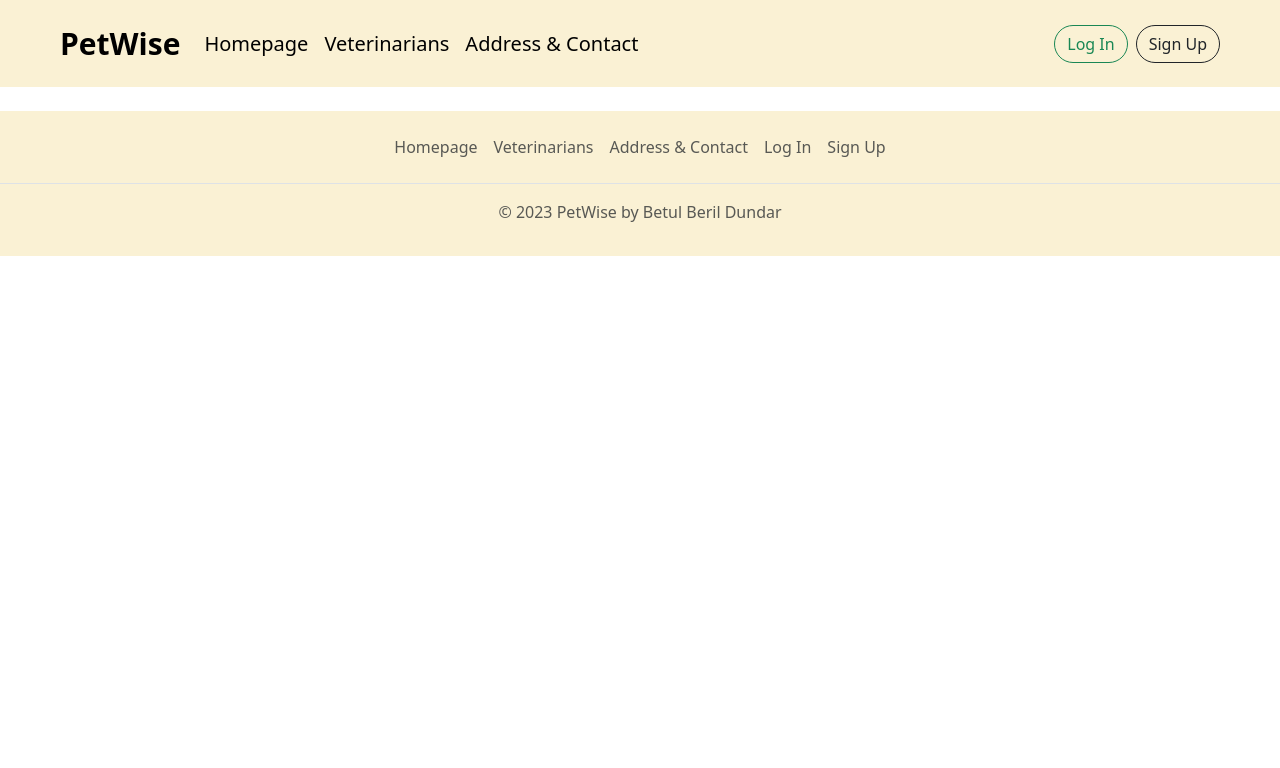
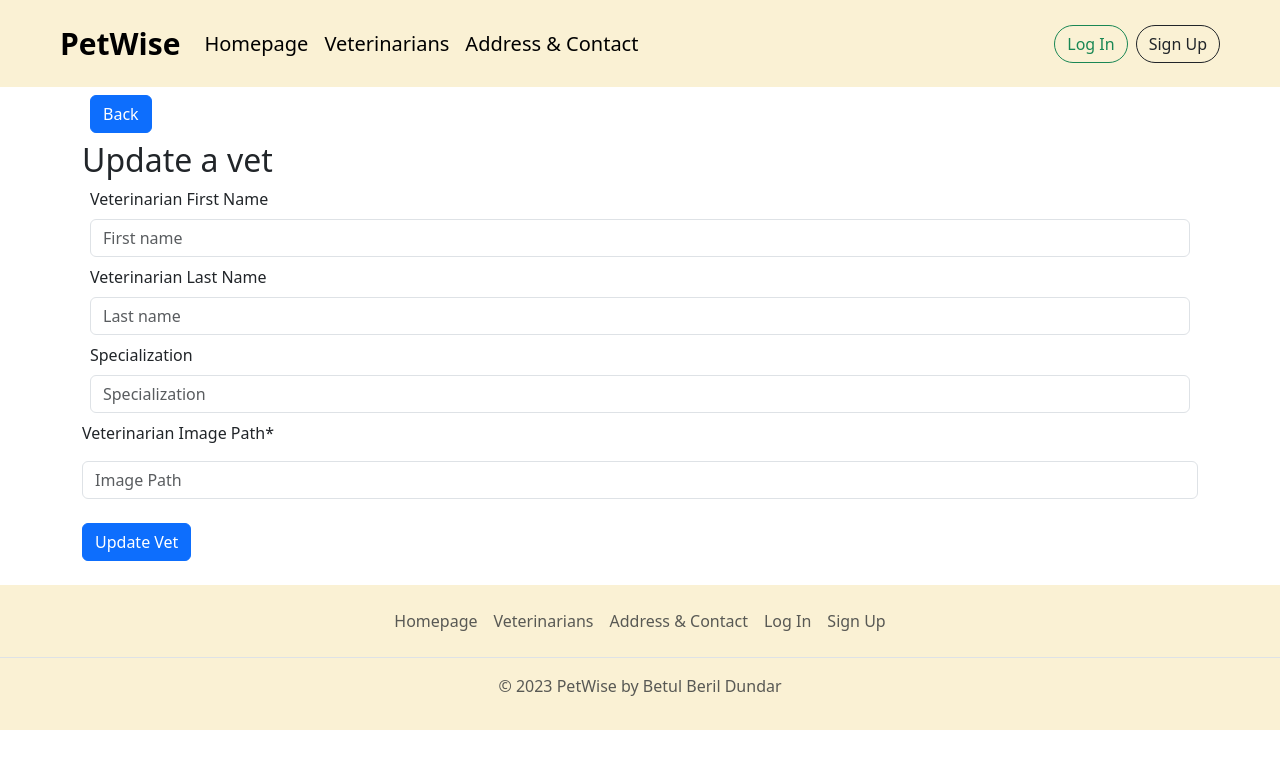
Before and after one commit to bberildundar/wd2-frontend-petwise, a Vue app: page /updateVet/1 in a window 1280 px wide. Shown: the top 768 px of the page. Built offline with nearby package versions, Linux system fonts and the light colour scheme; no server answers.

Commit message:
create vet, updatevet and delete vet works

```diff
--- a/src/components/Homepage.vue
+++ b/src/components/Homepage.vue
@@ -15,8 +15,25 @@
         for your beloved pets.
         Our veterinarians are dedicated to ensuring the health and well-being of your furry friends.</p>
 
+        <div v-if="showAlert" class="alert alert-danger alert-dismissible fade show" role="alert">
+        <strong>Error: </strong> {{ errorText }}
+        <button type="button" class="btn-close" data-bs-dismiss="alert" aria-label="Close"
+          @click="showAlert = false"></button>
+      </div>
+      <div v-if="showSuccess" class="alert alert-success alert-dismissible fade show" role="alert">
+        <strong>Success: </strong> {{ successText }}
+        <button type="button" class="btn-close" data-bs-dismiss="alert" aria-label="Close"
+          @click="showSuccess = false"></button>
+      </div>
+
+      <router-link to="/createVet">
+        <button type="button" class="btn btn-success my-3">
+          Add Vet
+        </button>
+      </router-link>
       <div class="row">
-      <vet-item v-for="vet in vets" :key="vet.id" :vet="vet" />
+        <vet-item v-for="vet in vets" :key="vet.id" :vet="vet" @update="update" @popUpSuccessText = "popUpSuccessText" @popUpErrorText = "popUpErrorText"/>
+
       </div>
 
       <div class="row mt-5">
@@ -50,6 +67,10 @@ export default {
   data() {
     return {
       vets: [],
+      showAlert: false,
+      errorText: '',
+      showSuccess: false,
+      successText: ''
     };
   },
   mounted() {
@@ -65,6 +86,18 @@ export default {
         })
         .catch((error) => console.log(error));
     },
+    popUpSuccessText(text) {
+      this.successText = text;
+      this.showSuccess = true;
+      this.errorText = '';
+      this.showAlert = false;
+    },
+    popUpErrorText(text) {
+      this.errorText = text;
+      this.showAlert = true;
+      this.successText = '';
+      this.showSuccess = false;
+    }
   },
 };
 </script>
--- a/src/components/admin/CreateVet.vue
+++ b/src/components/admin/CreateVet.vue
@@ -1,25 +1,43 @@
 <template>
   <section>
     <div class="container">
-        <router-link to="/vetList">
+      <router-link to="/">
         <button type="button" class="btn btn-primary m-2">
           Back
         </button>
       </router-link>
       <h2>Add a vet</h2>
+      <div v-if="showAlert" class="alert alert-danger alert-dismissible fade show" role="alert">
+        <strong>Error: </strong> {{ errorText }}
+        <button type="button" class="btn-close" data-bs-dismiss="alert" aria-label="Close"
+          @click="showAlert = false"></button>
+      </div>
+      <div v-if="showSuccess" class="alert alert-success alert-dismissible fade show" role="alert">
+        <strong>Success: </strong> {{ successText }}
+        <button type="button" class="btn-close" data-bs-dismiss="alert" aria-label="Close"
+          @click="showSuccess = false"></button>
+      </div>
       <form>
         <div class="m-2 form-group">
-            <label for="veterinarianNameTextBox">Veterinarian Name</label>
-            <input type="text" class="my-2 form-control" id="veterinarianNameTextBox" aria-describedby="veterinarianNameTextBox" placeholder="Name" required>
+          <label for="veterinarianFirstNameTextBox">Veterinarian First Name</label>
+          <input type="text" class="my-2 form-control" v-model="firstName" id="veterinarianFirstNameTextBox"
+            aria-describedby="veterinarianFirstNameTextBox" placeholder="First name" required>
+        </div>
+        <div class="m-2 form-group">
+          <label for="veterinarianLastNameTextBox">Veterinarian Last Name</label>
+          <input type="text" class="my-2 form-control" v-model="lastName" id="veterinarianLastNameTextBox"
+            aria-describedby="veterinarianLastNameTextBox" placeholder="Last name" required>
         </div>
         <div class="m-2 form-group">
           <label for="specializationTextBox">Specialization</label>
-            <input type="text" class="my-2 form-control" id="registerFirstNameTextBox" aria-describedby="registerFirstNameTextBox" placeholder="Specialization" required>
+          <input type="text" class="my-2 form-control" v-model="specialization" id="specializationTextBox"
+            aria-describedby="specializationTextBox" placeholder="Specialization" required>
         </div>
         <div class="mb-3">
-        <label for="vetImageInput" class="form-label">Veterinarian Image*</label>
-        <input type="file" class="form-control" id="vetImageInput" name="vetImageInput"
-            accept="image/png, image/jpg" required>
+          <label for="vetImageURL" class="form-label">Veterinarian Image Path*</label>
+          <input type="text" class="my-2 form-control" v-model="imageURL" id="vetImageURL"
+            aria-describedby="vetImageURL" placeholder="Image Path" required>
+
         </div>
       </form>
       <div class="input-group mt-4">
@@ -30,16 +48,50 @@
 </template>
 
 <script>
+import axios from '../../axios-auth';
 export default {
   name: "CreateVet",
+  data() {
+    return {
+      firstName: '',
+      lastName: '',
+      specialization: '',
+      imageURL: '',
+      showAlert: false,
+      errorText: '',
+      showSuccess: false,
+      successText: ''
+    };
+  },
   methods: {
     addVet() {
-            // navigate to products here
-
+      axios.post("http://localhost/vets", {
+        firstName: this.firstName,
+        lastName: this.lastName,
+        specialization: this.specialization,
+        imageURL: this.imageURL
+      })
+        .then(() => {
+          this.successText = "New vet has been added successfully. ";
+          this.showSuccess = true;
+          this.errorText = '';
+          this.showAlert = false;
+          //clear form
+          this.firstName = '';
+          this.lastName = '';
+          this.specialization = '';
+          this.imageURL = '';
+        })
+        .catch((error) => {
+          console.log(error);
+          this.errorText = "There was a problem while adding the vet. " + error;
+          this.showAlert = true;
+          this.showSuccess = false;
+          this.successText = '';
+        });
     }
   }
 };
 </script>
 
-  <style>
-  </style>
+<style></style>
--- /dev/null
+++ b/src/components/admin/UpdateVet.vue
@@ -0,0 +1,117 @@
+<template>
+    <section>
+        <div class="container">
+            <router-link to="/">
+                <button type="button" class="btn btn-primary m-2">
+                    Back
+                </button>
+            </router-link>
+            <h2>Update a vet</h2>
+            <div v-if="showAlert" class="alert alert-danger alert-dismissible fade show" role="alert">
+                <strong>Error: </strong> {{ errorText }}
+                <button type="button" class="btn-close" data-bs-dismiss="alert" aria-label="Close"
+                    @click="showAlert = false"></button>
+            </div>
+            <div v-if="showSuccess" class="alert alert-success alert-dismissible fade show" role="alert">
+                <strong>Success: </strong> {{ successText }}
+                <button type="button" class="btn-close" data-bs-dismiss="alert" aria-label="Close"
+                    @click="showSuccess = false"></button>
+            </div>
+            <form>
+                <div class="m-2 form-group">
+                    <label for="veterinarianFirstNameTextBox">Veterinarian First Name</label>
+                    <input type="text" class="my-2 form-control" v-model="firstName" id="veterinarianFirstNameTextBox"
+                        aria-describedby="veterinarianFirstNameTextBox" placeholder="First name" required>
+                </div>
+                <div class="m-2 form-group">
+                    <label for="veterinarianLastNameTextBox">Veterinarian Last Name</label>
+                    <input type="text" class="my-2 form-control" v-model="lastName" id="veterinarianLastNameTextBox"
+                        aria-describedby="veterinarianLastNameTextBox" placeholder="Last name" required>
+                </div>
+                <div class="m-2 form-group">
+                    <label for="specializationTextBox">Specialization</label>
+                    <input type="text" class="my-2 form-control" v-model="specialization" id="specializationTextBox"
+                        aria-describedby="specializationTextBox" placeholder="Specialization" required>
+                </div>
+                <div class="mb-3">
+                    <label for="vetImageURL" class="form-label">Veterinarian Image Path*</label>
+                    <input type="text" class="my-2 form-control" v-model="imageURL" id="vetImageURL"
+                        aria-describedby="vetImageURL" placeholder="Image Path" required>
+
+                </div>
+            </form>
+            <div class="input-group mt-4">
+                <button type="button" class="btn btn-primary" @click="updateVet">Update Vet</button>
+            </div>
+        </div>
+    </section>
+</template>
+
+<script>
+import axios from '../../axios-auth';
+export default {
+    name: "UpdateVet",
+    props: {
+        id: Number,
+    },
+    data() {
+        return {
+            vet: {
+                id: "",
+                firstName: '',
+                lastName: '',
+                specialization: '',
+                imageURL: '',
+            },
+            showAlert: false,
+            errorText: '',
+            showSuccess: false,
+            successText: ''
+        };
+    },
+    methods: {
+        updateVet() {
+            axios
+                .put("http://localhost/vets/" + this.vet.id, {
+                    firstName: this.firstName,
+        lastName: this.lastName,
+        specialization: this.specialization,
+        imageURL: this.imageURL
+                    /*headers: {
+                        Authorization: `Bearer ${this.store.getToken}`
+                    }*/
+                })
+                .then((res) => {
+                    console.log(res.data);
+                    this.successText = "The vet has been updated successfully. ";
+          this.showSuccess = true;
+          this.errorText = '';
+          this.showAlert = false;
+                })
+                .catch((error) => {
+                    console.log(error);
+          this.errorText = "There was a problem while updating the vet. " + error;
+          this.showAlert = true;
+          this.showSuccess = false;
+          this.successText = '';
+                });
+        }
+    },
+    mounted() {
+        //const token = localStorage.getItem('token');
+        axios
+            .get("http://localhost/vets/" + this.id, {
+                /*headers: {
+                    Authorization: `Bearer ${token}`
+                }*/
+            })
+            .then((result) => {
+                console.log(result);
+                this.vet = result.data;
+            })
+            .catch((error) => console.log(error));
+    },
+};
+</script>
+
+<style></style>
--- a/src/components/vets/vetItem.vue
+++ b/src/components/vets/vetItem.vue
@@ -5,17 +5,41 @@
         <div class="card-body">
             <h4>Dr. {{vet.firstName}} {{ vet.lastName }}</h4>
             <p class="card-text">Specializes in {{ vet.specialization }}</p>
+            <button type="button" class="btn btn-outline-primary" @click="updateVet(vet.id)">Edit</button>
+            <button type="button" class="m-2 btn btn-outline-danger" @click="deleteVet(vet.id)">Delete</button>
+
         </div>
     </div></div>
 </template>
 
 <script>
+import axios from '../../axios-auth';
 export default {
     name: "VetItem",
     props: {
         vet: Object,
     },
     methods: {
+        deleteVet(id) {
+            axios
+                .delete("http://localhost/vets/" + id, {
+                    /*headers: {
+                        Authorization: `Bearer ${this.store.getToken}`
+                    }*/
+                })
+                .then((result) => {
+                    console.log(result);
+                    this.$emit('update');
+                    this.$emit('popUpSuccessText', "Vet has been deleted successfully. ")
+                })
+                .catch((error) => {
+                    console.log(error);
+                    this.$emit('popUpErrorText', "There was a problem while deleting the vet. Please try again. " + error)
+                });
+        },
+        updateVet(id) {
+            this.$router.push('/updateVet/' + id);
+        }
 
     }
 };
--- a/src/router/index.js
+++ b/src/router/index.js
@@ -7,6 +7,7 @@ import UserList from '../components/admin/UserList.vue'
 import VetList from '../components/admin/VetList.vue'
 import CreateUser from '../components/admin/CreateUser.vue'
 import CreateVet from '../components/admin/CreateVet.vue'
+import UpdateVet from '../components/admin/UpdateVet.vue'
 
 
 const router = createRouter({
@@ -18,7 +19,8 @@ const router = createRouter({
     { path: '/userList', component: UserList },
     { path: '/vetList', component: VetList },
     { path: '/createUser', component: CreateUser },
-    { path: '/createVet', component: CreateVet }
+    { path: '/createVet', component: CreateVet },
+    { path: '/updateVet/:id', component: UpdateVet, props: true}
   ]
 })
 export default router
```
Also changed, not shown: src/components/admin/VetList.vue (deleted, +0 -52 lines). Lines whose indentation alone changed are shown as unchanged.
